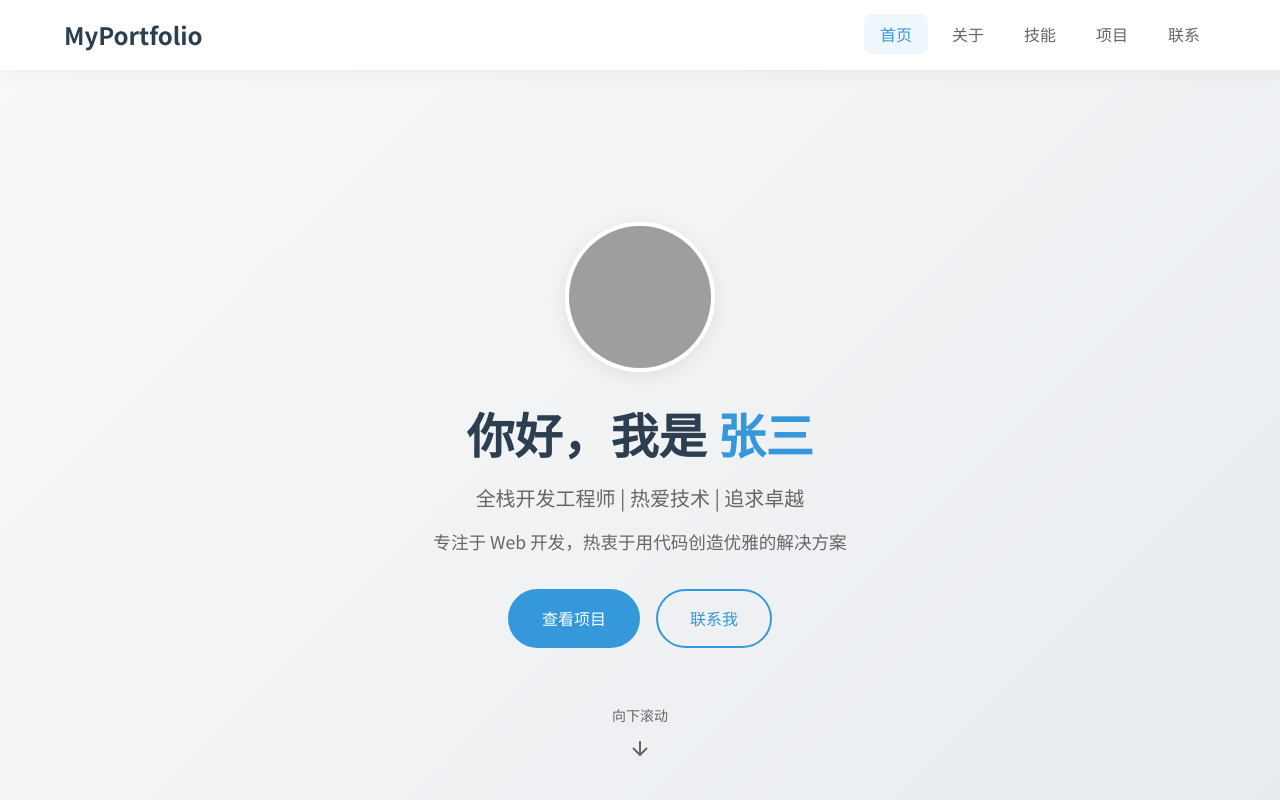
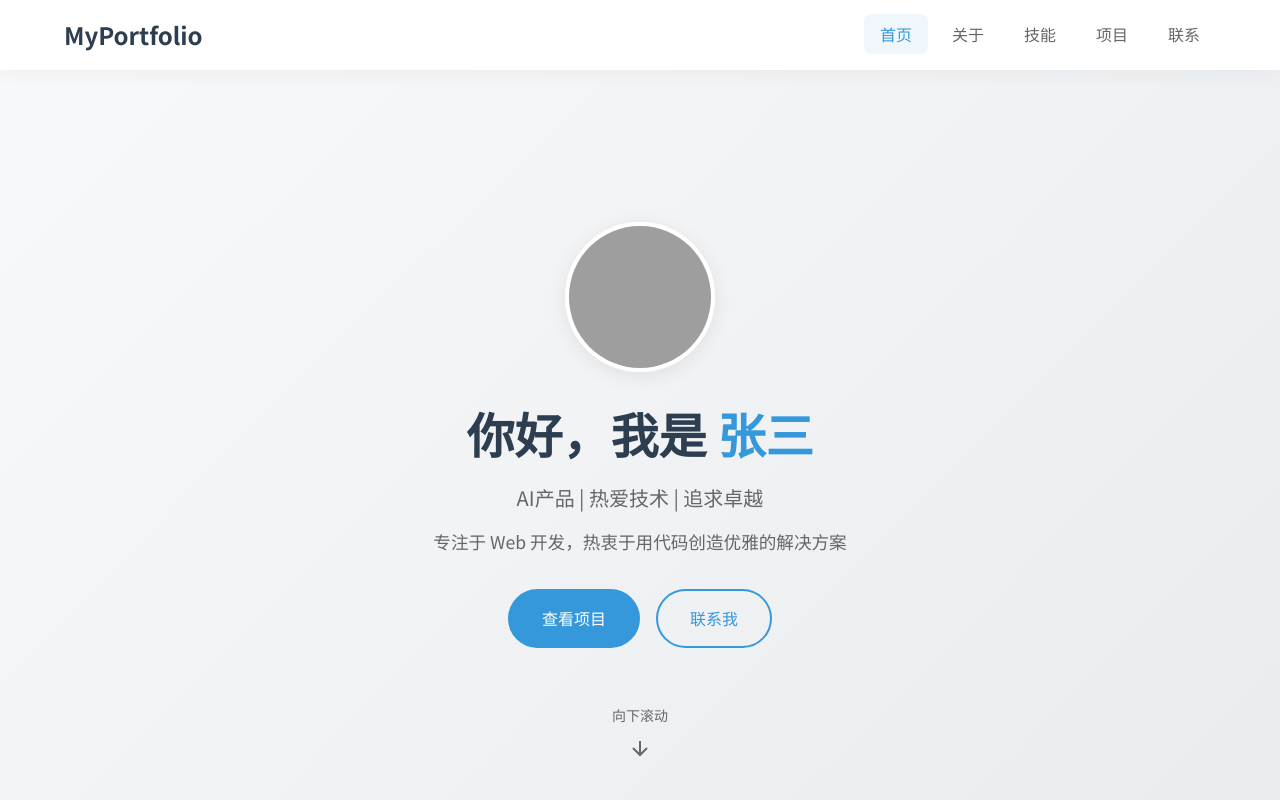
Before and after one commit to zc1992400998/vibecoding-, a plain HTML site: page portfolio/index.html in a window 1280 px wide. Shown: the top 800 px of the page. Drawn offline with Linux system fonts and the light colour scheme; grey boxes are pictures that could not be loaded.

Commit message:
AI产品

```diff
--- a/portfolio/index.html
+++ b/portfolio/index.html
@@ -3,7 +3,7 @@
 <head>
   <meta charset="UTF-8">
   <meta name="viewport" content="width=device-width, initial-scale=1.0">
-  <title>张三 - 全栈开发者</title>
+  <title>张三 - AI产品设计师</title>
   <link rel="preconnect" href="https://fonts.googleapis.com">
   <link rel="preconnect" href="https://fonts.gstatic.com" crossorigin>
   <link href="https://fonts.googleapis.com/css2?family=Noto+Sans+SC:wght@300;400;500;700&family=Fira+Code:wght@400;500&display=swap" rel="stylesheet">
@@ -36,7 +36,7 @@
         <img src="https://api.dicebear.com/7.x/avataaars/svg?seed=ZhangSan" alt="张三的头像">
       </div>
       <h1 class="hero-title">你好，我是 <span class="highlight">张三</span></h1>
-      <p class="hero-subtitle">全栈开发工程师 | 热爱技术 | 追求卓越</p>
+      <p class="hero-subtitle">AI产品 | 热爱技术 | 追求卓越</p>
       <p class="hero-desc">专注于 Web 开发，热衷于用代码创造优雅的解决方案</p>
       <div class="hero-links">
         <a href="#projects" class="btn btn-primary">查看项目</a>
```
